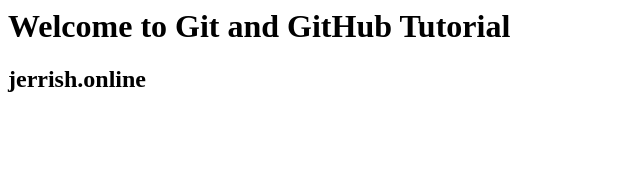
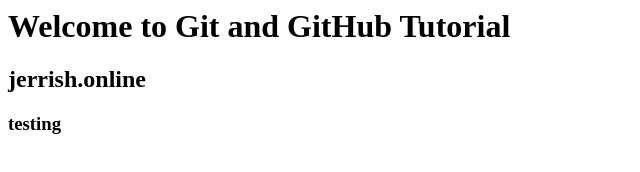
Before and after one commit to online-student/bug-free-bassoon, a plain HTML site: page index.html in a window 1280 px wide. Shown: the full height of the page, 0-640 px from the left. Drawn offline with Linux system fonts and the light colour scheme.

Commit message:
4th commit

```diff
--- a/index.html
+++ b/index.html
@@ -1,2 +1,3 @@
 <html><body><h1>Welcome to Git and GitHub Tutorial</h1></body></html>
 <html><body><h2>jerrish.online</h2></body></html>
+<html><body><h3>testing</h3></body></html>
```
Also changed, not shown: 1 other file.
